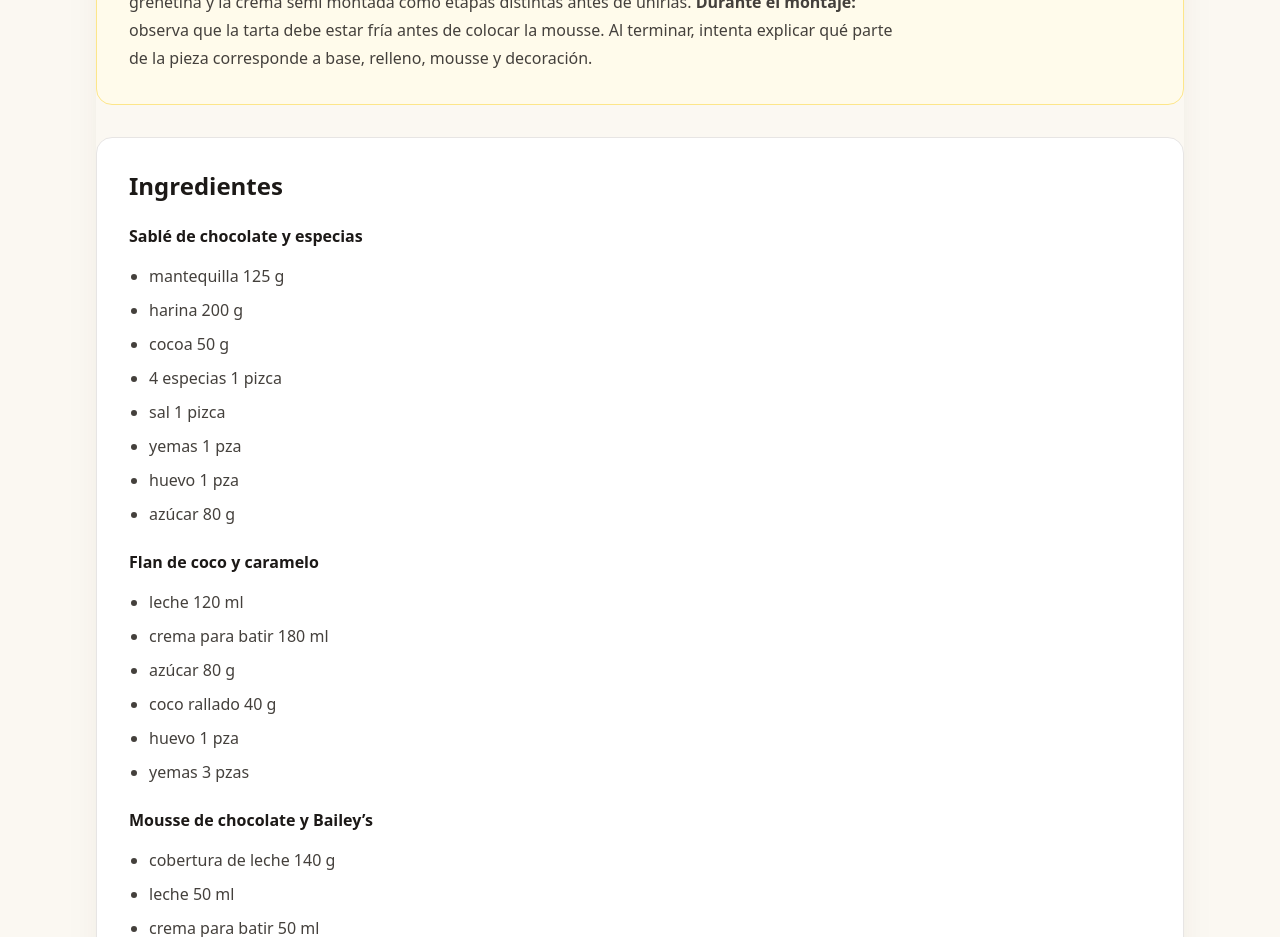
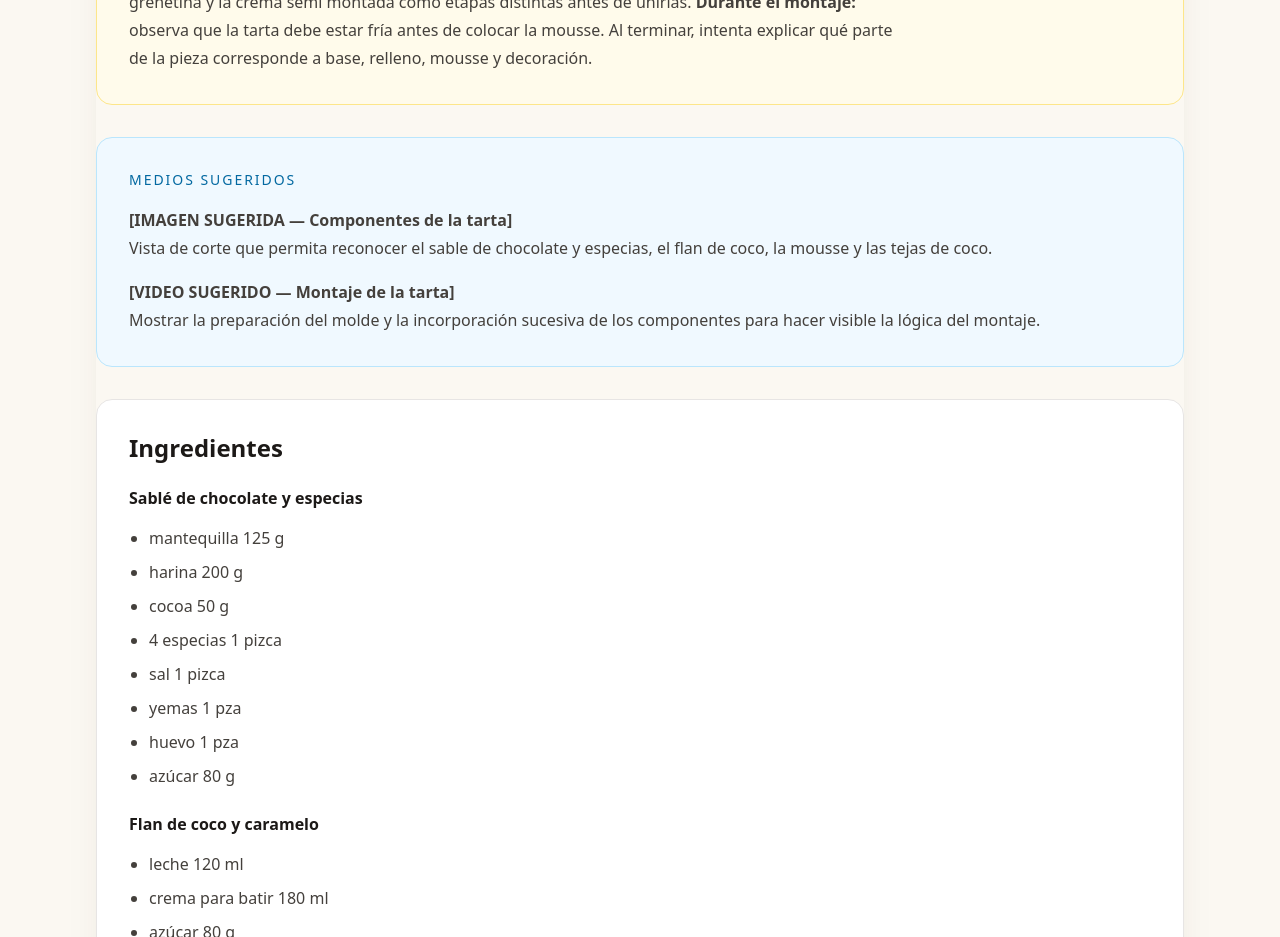
Before and after one commit to Drworm82/CursoPanadero, a Next.js app: page /leccion-tarta-coco-mousse-baileys in a window 1280 px wide. Shown: the part 1100-2037 px from the top of the page. Built offline with nearby package versions, Linux system fonts and the light colour scheme; no server answers.

Commit message:
Añadir sugerencias de medios pedagógicos

```diff
--- a/pages/leccion-tarta-coco-mousse-baileys.js
+++ b/pages/leccion-tarta-coco-mousse-baileys.js
@@ -10,6 +10,14 @@ export default function LessonPage() {
 <section className="rounded-2xl border border-stone-200 bg-white p-6 sm:p-8"><p className="text-sm font-medium uppercase tracking-[0.14em] text-amber-700">Idea central</p><h2 className="mt-2 text-2xl font-semibold text-stone-900">Separar componentes para entender el montaje</h2><p className="mt-3 max-w-3xl leading-7 text-stone-700">La tarta reúne sable de chocolate y especias, flan de coco, mousse y tejas. Cada componente usa una técnica diferente y después se integra en una misma preparación.</p></section>
 <section className="rounded-2xl border border-dashed border-stone-300 bg-stone-50 p-6 sm:p-8"><p className="text-sm font-medium uppercase tracking-[0.14em] text-amber-800">Observa y practica</p><h2 className="mt-2 text-2xl font-semibold text-stone-900">Antes de repetir la receta, explica su estructura</h2><p className="mt-3 max-w-3xl leading-7 text-stone-700">Recupera masas sable y mousses. Antes de seguir el procedimiento, clasifica qué componentes necesitan horno y cuáles dependen de cocción, montaje o frío. Práctica: clasifica los componentes como base, relleno, mousse o decoración y relaciona cada uno con la técnica previa que recupera.</p></section>
 <section className="rounded-2xl border border-amber-200 bg-amber-50 p-6 sm:p-8"><p className="text-sm font-medium uppercase tracking-[0.14em] text-amber-800">Aprende mientras haces</p><h2 className="mt-2 text-2xl font-semibold text-stone-900">Convierte cada paso en una observación</h2><p className="mt-3 max-w-3xl leading-7 text-stone-700">Usa cada componente para recuperar una técnica ya estudiada. <strong>Al preparar el sablé:</strong> reconoce que estás volviendo al trabajo de una masa friable. <strong>Al preparar la mousse:</strong> identifica la crema inglesa, la grenetina y la crema semi montada como etapas distintas antes de unirlas. <strong>Durante el montaje:</strong> observa que la tarta debe estar fría antes de colocar la mousse. Al terminar, intenta explicar qué parte de la pieza corresponde a base, relleno, mousse y decoración.</p></section>
+
+        <section className="rounded-2xl border border-sky-200 bg-sky-50 p-6 sm:p-8">
+          <p className="text-sm font-medium uppercase tracking-[0.14em] text-sky-700">Medios sugeridos</p>
+          <div className="mt-4 space-y-4 leading-7 text-stone-700">
+            <p><strong>[IMAGEN SUGERIDA — Componentes de la tarta]</strong><br />Vista de corte que permita reconocer el sable de chocolate y especias, el flan de coco, la mousse y las tejas de coco.</p>
+            <p><strong>[VIDEO SUGERIDO — Montaje de la tarta]</strong><br />Mostrar la preparación del molde y la incorporación sucesiva de los componentes para hacer visible la lógica del montaje.</p>
+          </div>
+        </section>
 
         <section className="rounded-2xl border border-stone-200 bg-white p-6 sm:p-8">
           <h2 className="text-2xl font-semibold text-stone-900">Ingredientes</h2>
```
